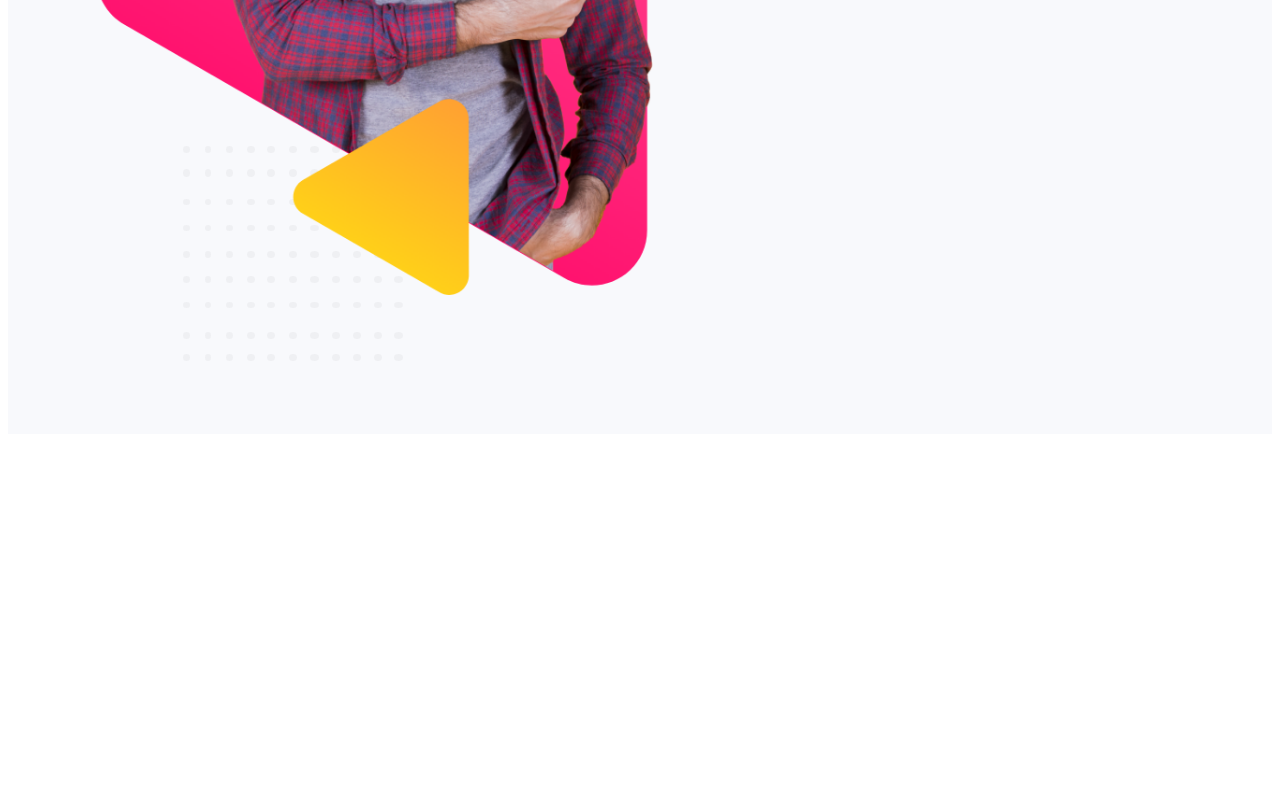
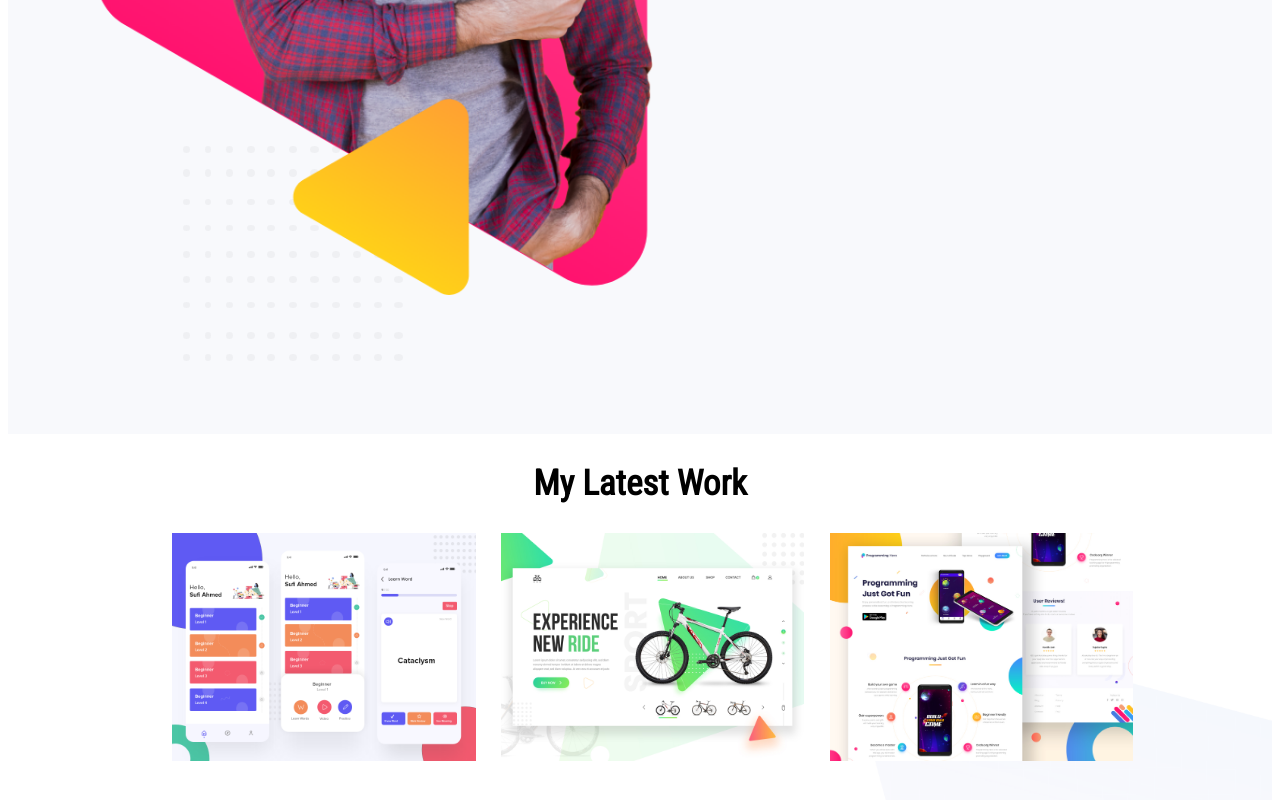
Before and after one commit to TheMashud/parsonal-website, a plain HTML site: page index.html in a window 1280 px wide. Shown: the part 1274-2074 px from the top of the page. Before the commit the page ends 1716 px from the top, so only its background shows below. Drawn offline with Linux system fonts and the light colour scheme; a web font is replaced by a local one.

Commit message:
new html add

```diff
--- a/index.html
+++ b/index.html
@@ -49,6 +49,28 @@
 
 
     </section>
+    <section class="latestworkbg">
+        <div>
+
+            <h2 id="latestwork">My Latest Work</h2>
+
+        </div>
+        <div class="latestimg">
+            <img src="images/latest-work/work-1.png" alt="">
+        </div>
+        <div class="latestimg">
+            <img src="images/latest-work/work-2.jpg" alt="">
+        </div>
+        <div class="latestimg">
+            <img src="images/latest-work/work-3.jpg" alt="">
+        </div>
+
+
+
+
+
+
+    </section>
 
 
 
--- a/style.css
+++ b/style.css
@@ -80,6 +80,32 @@ p{
     position: relative;
     top: 100%;
 
-
+}
+#latestwork{
+    font-size: 35px;
+    text-align: center;
+    text-posi
 
 }
+.latestimg{
+    border-right: 15%;
+
+    position: relative;
+    left: 7%;
+    width: 20%;
+    margin-left: 5%;
+    padding-left: 1%;
+   float: left;
+}
+.latestimg img{
+    width: 120%;
+
+}
+.latestworkbg{
+    background-image: url(images/latest-work-bg.png);
+    background-repeat: no-repeat;
+    position: relative;
+
+    background-size: 100%;
+
+}
```
